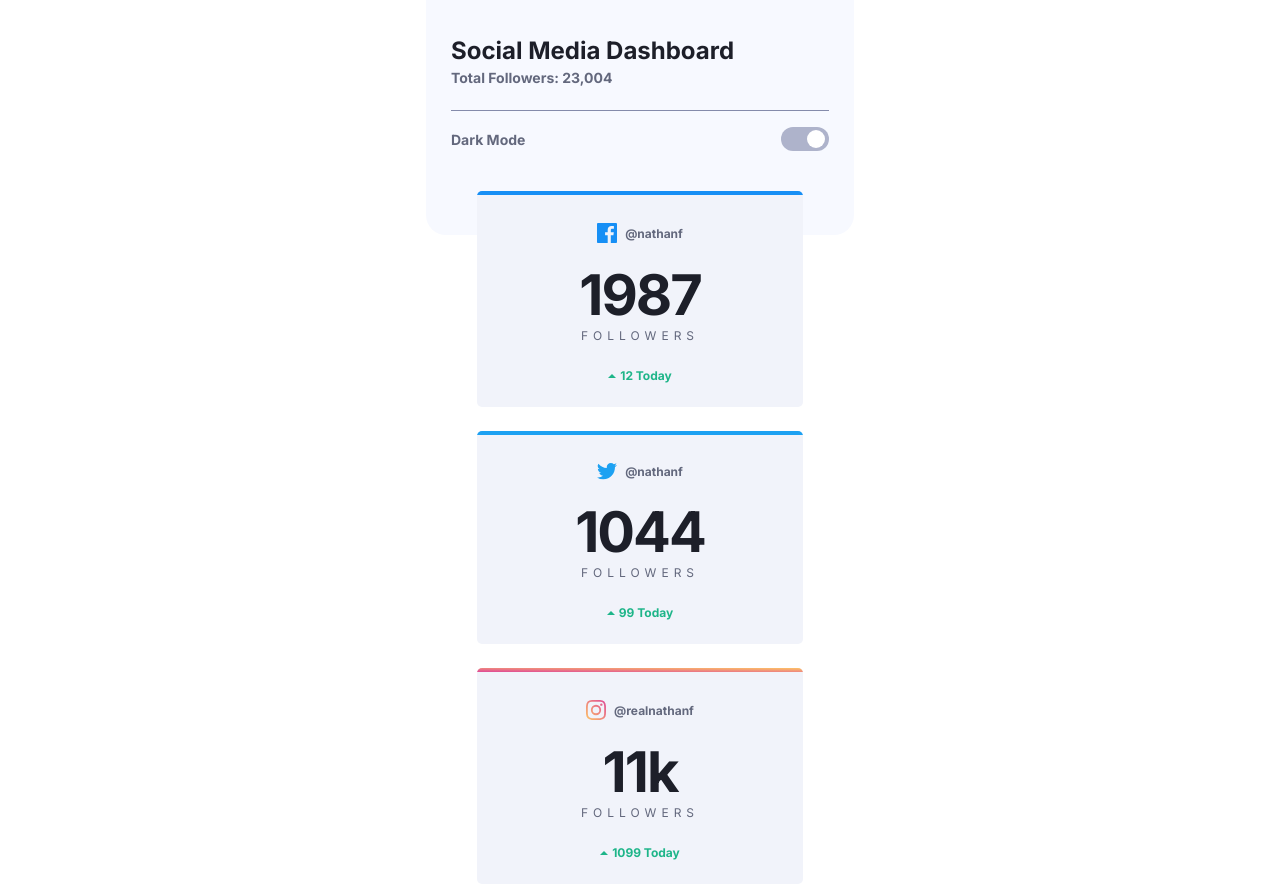
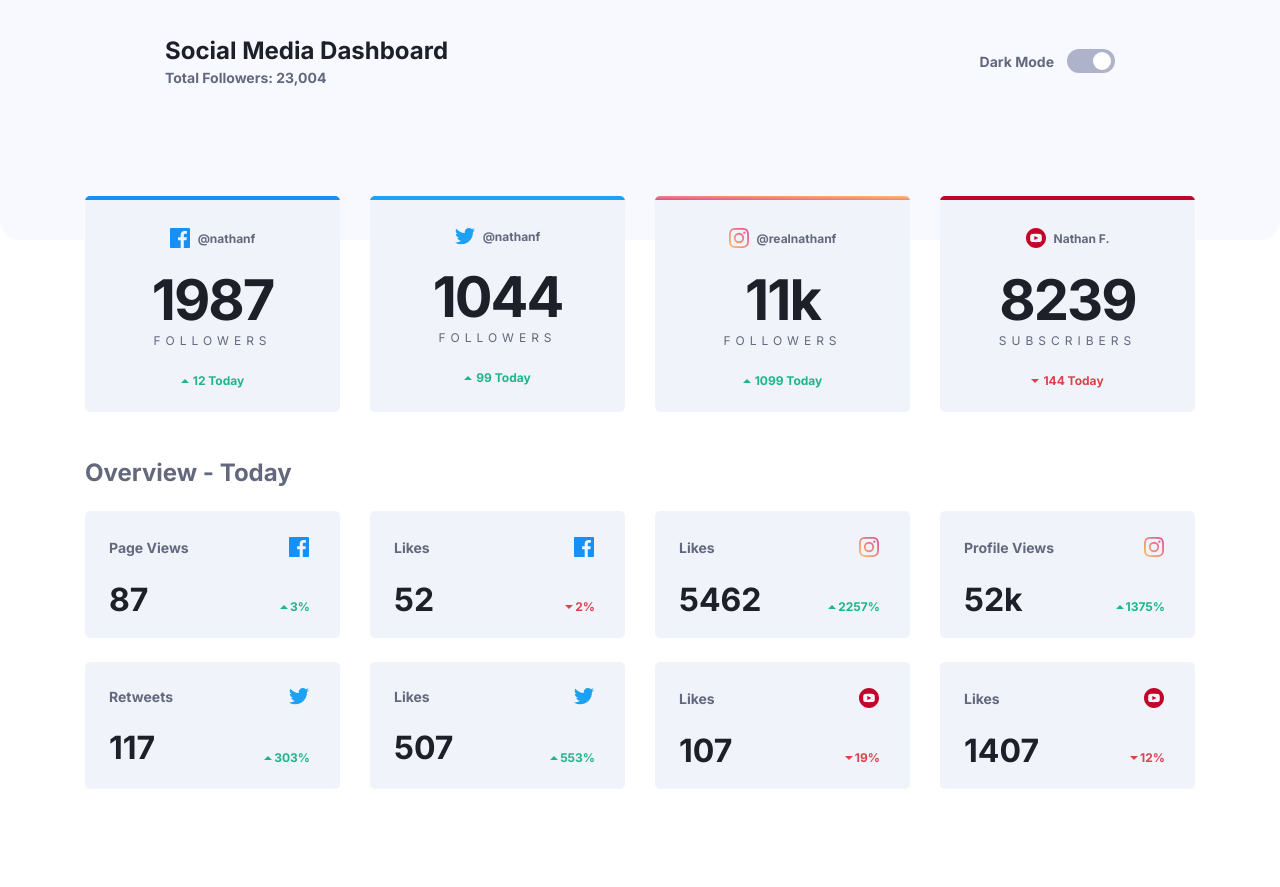
Before and after one commit to stephjoseph/social-media-dashboard-with-theme-switcher-master, a website: page src/index.html in a window 1280 px wide. Shown: the top 887 px of the page. After the commit the page ends 834 px from the top, so only its background shows below. Drawn offline with Linux system fonts and the light colour scheme.

Commit message:
Update index.html

```diff
--- a/src/index.html
+++ b/src/index.html
@@ -18,9 +18,9 @@
     class="grid place-items-center font-['Inter'] transition-[background-color] duration-300 ease-in dark:bg-[#1D1F29]"
   >
     <header
-      class="mx-auto w-full max-w-[26.75rem] rounded-b-[20px] bg-[#F7F9FF] px-[1.563rem] pt-9 pb-[5.25rem] transition-[background-color] duration-300 ease-in dark:bg-[#20222F]"
+      class="mx-auto w-full max-w-[26.75rem] rounded-b-[20px] bg-[#F7F9FF] px-[1.563rem] pt-9 pb-[5.25rem] transition-[background-color] duration-300 ease-in dark:bg-[#20222F] xl:flex xl:max-w-[90rem] xl:items-center xl:justify-between xl:px-[10.313rem] xl:pb-[9.625rem]"
     >
-      <div class="mb-6 flex flex-col items-start gap-1">
+      <div class="mb-6 flex flex-col items-start gap-1 xl:mb-0">
         <h1
           class="text-2xl font-bold leading-[1.813rem] tracking-normal text-[#1D1F29] transition-[color] duration-300 ease-in dark:text-white"
         >
@@ -33,9 +33,9 @@
         </p>
       </div>
       <hr
-        class="mb-4 h-px w-full border-[#848BAB] transition-[border] duration-300 ease-in dark:border-[#333A55]"
+        class="mb-4 h-px w-full border-[#848BAB] transition-[border] duration-300 ease-in dark:border-[#333A55] xl:hidden"
       />
-      <div class="flex items-center justify-between">
+      <div class="flex items-center justify-between xl:gap-[0.813rem]">
         <p
           class="text-[0.875rem] font-bold leading-[1.063rem] tracking-normal text-[#63687D] transition-[color] duration-300 ease-in dark:text-[#8C98C6]"
         >
@@ -50,15 +50,14 @@
           />
           <span
             class="absolute top-0 left-0 h-full w-full cursor-pointer rounded-[12px] bg-[#AEB3CB] duration-[0.4s] before:absolute before:top-[3px] before:right-[4px] before:h-[1.125rem] before:w-[1.125rem] before:rounded-full before:bg-white before:transition-[transform,_background-color] before:duration-[0.4s] peer-checked:bg-gradient-to-tr peer-checked:from-[#40DB82] peer-checked:to-[#388FE7] peer-checked:before:translate-x-[-1.375rem] before:dark:bg-[#252B42]"
-            id="buttonID"
           ></span>
         </label>
       </div>
     </header>
     <main
-      class="mx-auto mb-[2.813rem] mt-[-2.75rem] flex w-[20.375rem] flex-col gap-[2.875rem]"
+      class="mx-auto mb-[2.813rem] mt-[-2.75rem] flex w-[20.375rem] flex-col gap-[2.875rem] xl:w-[69.375rem]"
     >
-      <section class="grid gap-6">
+      <section class="grid gap-6 xl:grid-cols-4 xl:gap-[1.875rem]">
         <div
           class="relative flex flex-col items-center overflow-hidden rounded-[5px] bg-[#F1F3FA] pt-8 pb-6 transition-[background-color] duration-300 ease-in dark:bg-[#252B42]"
         >
@@ -229,13 +228,15 @@
           </div>
         </div>
       </section>
-      <section class="flex w-full flex-col gap-[1.688rem]">
+      <section class="flex w-full flex-col gap-[1.688rem] xl:gap-6">
         <h2
           class="text-2xl font-bold leading-[1.813rem] tracking-normal text-[#63687D] transition-[color] duration-300 ease-in dark:text-white"
         >
           Overview - Today
         </h2>
-        <div class="grid w-full gap-4">
+        <div
+          class="grid w-full gap-4 xl:grid-cols-4 xl:gap-x-[1.875rem] xl:gap-y-6"
+        >
           <div
             class="relative flex flex-col gap-[1.438rem] rounded-[5px] bg-[#F1F3FA] pl-6 pr-[1.938rem] pt-[1.625rem] pb-[1.188rem] transition-[background-color] duration-300 ease-in dark:bg-[#252B42]"
           >
```
